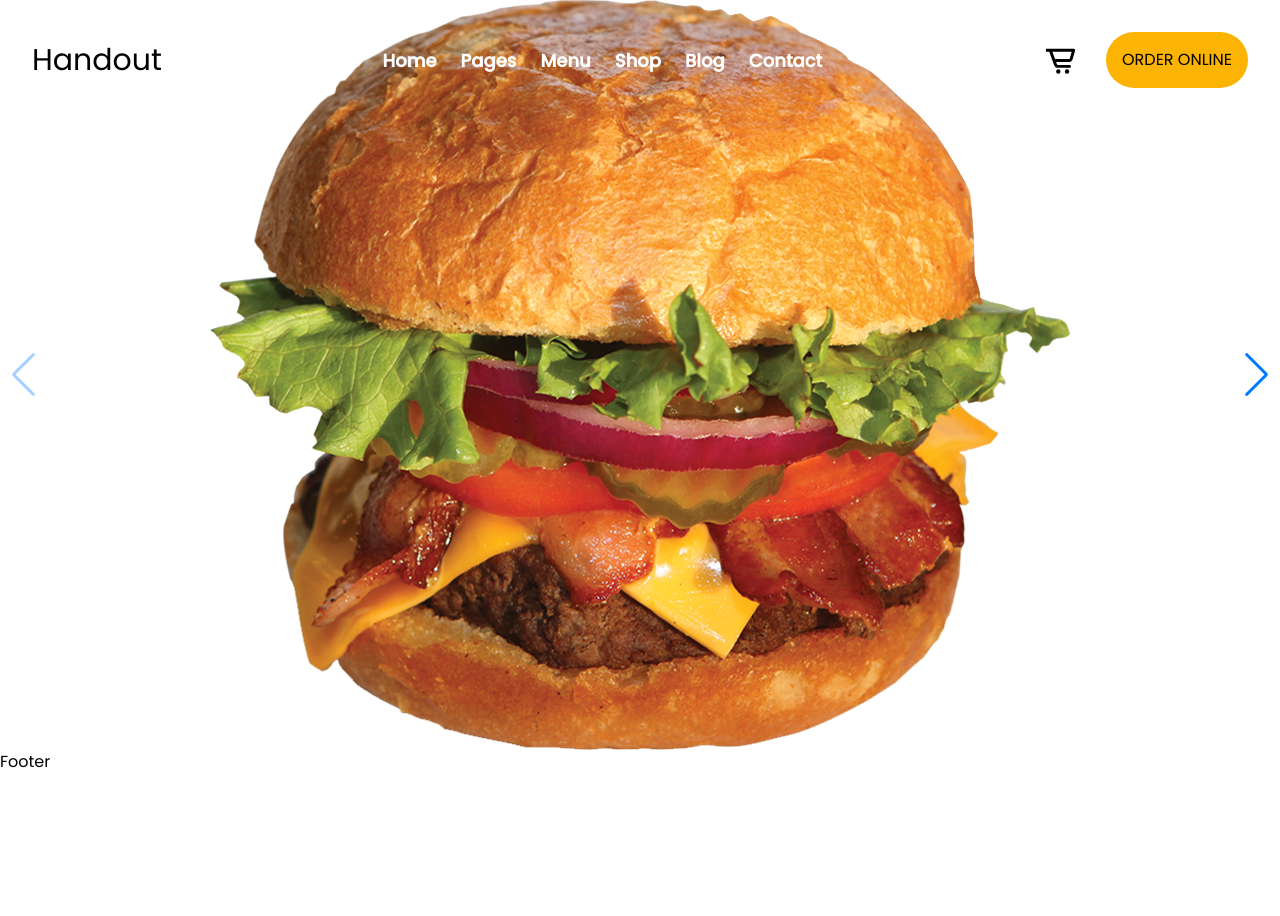
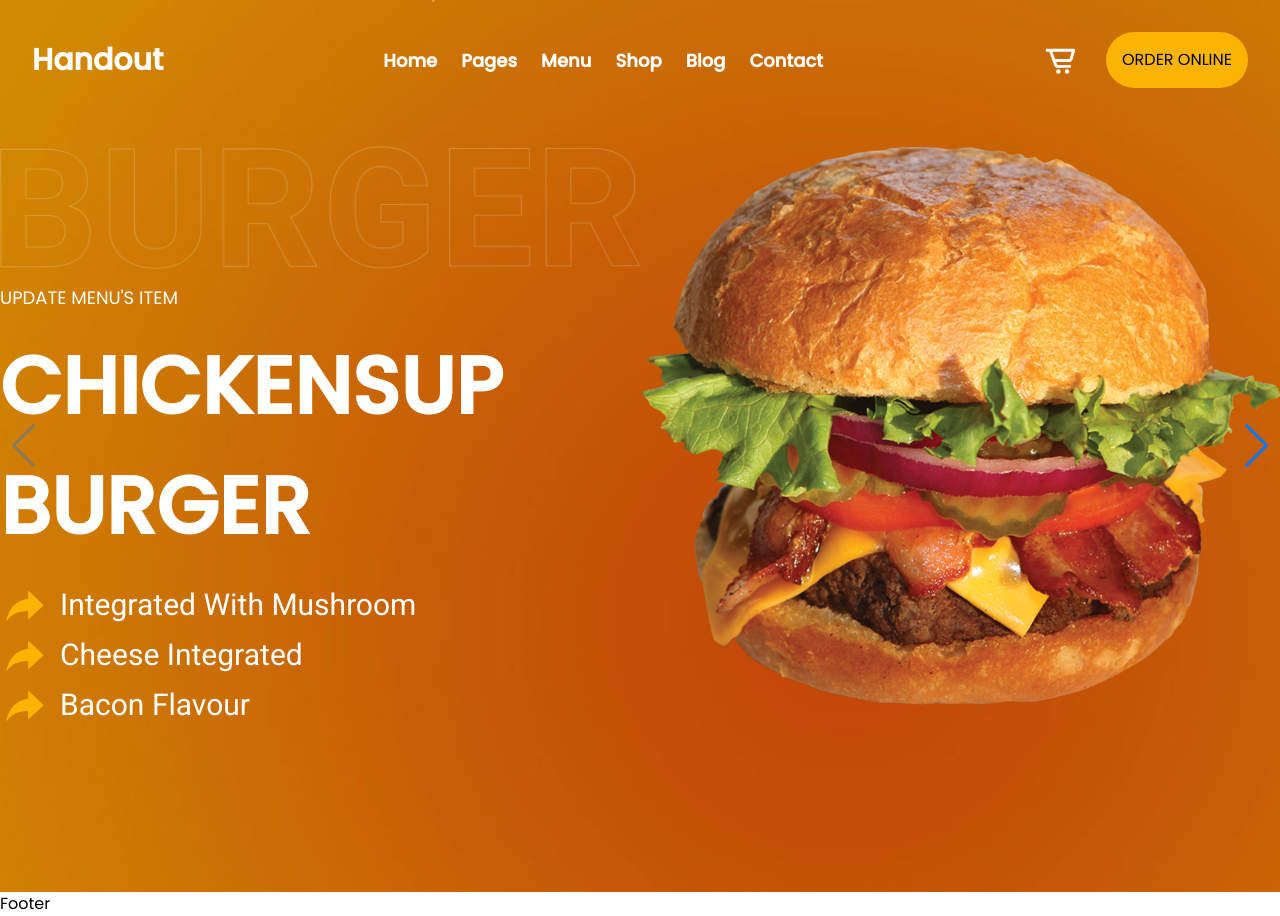
Before and after one commit to DevShehabIbrahem/Restaurant-shop, a React (Create React App) app in the folder Front/: page / in a window 1280 px wide. Before the commit the page ends 800 px from the top, so only its background shows below. Built offline with nearby package versions, Linux system fonts and the light colour scheme.

Commit message:
carousel

```diff
--- a/Front/src/Components/Navbar/Navbar.jsx
+++ b/Front/src/Components/Navbar/Navbar.jsx
@@ -13,7 +13,9 @@ const Navbar = () => {
     <nav>
       <div className="container m-auto text-[16px]">
         <div className="bg-white content flex items-center justify-between p-4 lg:p-8 lg:bg-transparent">
-          <div className="logo text-[30px]">Handout</div>
+          <div className="logo text-[30px] font-bold lg:text-white">
+            Handout
+          </div>
           <div className="navigate">
             <ul className="hidden lg:flex items-center space-x-6">
               {li.map((item) => (
@@ -40,16 +42,16 @@ const Navbar = () => {
           </div>
           {/* End  Mobile-Menu*/}
 
-          <div className="online-order hidden lg:flex items-center space-x-7">
+          <div className="online-order hidden lg:flex items-center space-x-7 ">
             <div>
-              <BiCartAlt fontSize={35} />
+              <BiCartAlt fontSize={35} className="text-white" />
             </div>
             <button className="bg-orangeColor p-4 rounded-[100px]">
               {words.button}
             </button>
           </div>
           <div
-            className="flex items-center space-x-7 cursor-pointer lg:hidden"
+            className="flex items-center space-x-7 cursor-pointer  lg:hidden"
             onClick={() => setShow(!show)}
           >
             <GiHamburgerMenu fontSize={35} />
--- a/Front/src/Components/carousel/Carousel.jsx
+++ b/Front/src/Components/carousel/Carousel.jsx
@@ -1,27 +1,84 @@
 import React, { useRef, useState } from "react";
 import { Navigation } from "swiper";
+import { IoMdShareAlt } from "react-icons/io";
+import Bounce from "react-reveal/Bounce";
 
 import { Swiper, SwiperSlide } from "swiper/react";
 import "swiper/css/navigation";
 
 import "swiper/css";
+import "../../css/carousel/Carousel.css";
 import image1 from "../../Asset/SliderCarousel/sandw1.png";
 import image2 from "../../Asset/SliderCarousel/shape.png";
 import image3 from "../../Asset/SliderCarousel/Sandw.png";
 import image4 from "../../Asset/SliderCarousel/sandow3.png";
+import burger from "../../Asset/burger.png";
+import bg from "../../Asset/carousel.jpg";
+import { words } from "../../words";
 
 const Carousel = () => {
-  const images = [image1, image2, image3, image4, image1];
+  const images = [image1, image2, image3, image4];
+  const bgc = [bg, bg, bg, bg];
 
   return (
     <>
+      <div
+        style={{
+          height: "auto",
+          width: "100%",
+          backgroundImage: `url(${bg})`,
+          backgroundSize: "cover",
+          position: "relative",
+        }}
+      >
         <Swiper className="mySwiper" navigation={true} modules={[Navigation]}>
           {images.map((img) => (
             <SwiperSlide className="flex justify-center items-center">
+              <div className="flex flex-col lg:flex-row  items-center justify-between  max-w-7xl mt-12 lg:my-24">
+                <div className="carousel-info">
+                  <img src={burger} alt="burger" />
+                  <h1>{words.update}</h1>
+                  <h1>{words.chicken}</h1>
+                  <ul>
+                    <li>
+                      <span>
+                        <IoMdShareAlt />
+                      </span>
+                      integrated with mushroom
+                    </li>
+                    <li>
+                      <span>
+                        <IoMdShareAlt />
+                      </span>
+                      cheese integrated
+                    </li>
+                    <li>
+                      <span>
+                        <IoMdShareAlt />
+                      </span>
+                      bacon flavour
+                    </li>
+                  </ul>
+                </div>
+                <div className=" mb-10 w-[68%] lg:w-[50%]">
                   <img src={img} alt="carousel" />
+                </div>
+              </div>
             </SwiperSlide>
           ))}
         </Swiper>
+      </div>
+
+      {/*{images.map((img) => (
+          <SwiperSlide className="flex justify-center items-center h-[10px]">
+            <div className="relative">
+              <img src={bg} alt="bg" />
+            </div>
+            <div className="absolute top-0">
+              <img src={img} alt="carousel" className="swiper-slide" />
+            </div>
+          </SwiperSlide>
+        ))}*/}
     </>
   );
 };
--- a/Front/src/Components/carousel/Carousel.scss
+++ b/Front/src/Components/carousel/Carousel.scss
@@ -0,0 +1,64 @@
+@import url("https://fonts.googleapis.com/css2?family=Heebo:wght@300;400&family=Poppins:ital,wght@0,400;0,500;1,700&display=swap");
+
+.carousel-info {
+    width: 50%;
+    color: white;
+    display: flex;
+    flex-direction: column;
+    margin: 50px 0;
+
+    @media (max-width: 767px) {
+        width: 100%;
+        text-align: center;
+    }
+
+
+    ul,
+    img,
+    h1 {
+        padding-bottom: 15px;
+    }
+
+    h1:first-of-type {
+        font-size: 18px;
+        font-weight: 400;
+        text-transform: uppercase;
+    }
+
+    h1:nth-child(3) {
+        text-transform: uppercase;
+        font-weight: 800;
+        font-size: 80px;
+        @media (max-width: 767px) {
+            width: 100%;
+            font-size: 30px;
+
+        }
+    }
+
+    ul {
+        & > li {
+            font-size: 30px;
+            display: flex;
+            align-items: center;
+            font-family: "Heebo", sans-serif;
+            font-weight: 400;
+            text-transform: capitalize;
+            @media (max-width: 767px) {
+                font-size: 18px;
+                justify-content: center;
+                align-items: center;
+            }
+        }
+
+        span {
+            padding-right: 10px;
+            color: #fbb403;
+            font-size: 50px;
+            @media (max-width: 767px) {
+                font-size: 18px;
+                padding-right: 7px;
+            }
+        }
+    }
+}
--- a/Front/src/css/Navbar/Navbar.css
+++ b/Front/src/css/Navbar/Navbar.css
@@ -3,9 +3,15 @@ nav {
   width: 100%;
   z-index: 1001;
 }
+@media (max-width: 1024px) {
+  nav {
+    background-color: white;
+  }
+}
 
 .showMenu {
   display: flex;
+  height: 100vh;
   flex-direction: column;
   align-items: center;
   position: absolute;
--- a/Front/src/css/carousel/Carousel.css
+++ b/Front/src/css/carousel/Carousel.css
@@ -0,0 +1,61 @@
+@import url("https://fonts.googleapis.com/css2?family=Heebo:wght@300;400&family=Poppins:ital,wght@0,400;0,500;1,700&display=swap");
+.carousel-info {
+  width: 50%;
+  color: white;
+  display: flex;
+  flex-direction: column;
+  margin: 50px 0;
+}
+@media (max-width: 767px) {
+  .carousel-info {
+    width: 100%;
+    text-align: center;
+  }
+}
+.carousel-info ul,
+.carousel-info img,
+.carousel-info h1 {
+  padding-bottom: 15px;
+}
+.carousel-info h1:first-of-type {
+  font-size: 18px;
+  font-weight: 400;
+  text-transform: uppercase;
+}
+.carousel-info h1:nth-child(3) {
+  text-transform: uppercase;
+  font-weight: 800;
+  font-size: 80px;
+}
+@media (max-width: 767px) {
+  .carousel-info h1:nth-child(3) {
+    width: 100%;
+    font-size: 30px;
+  }
+}
+.carousel-info ul > li {
+  font-size: 30px;
+  display: flex;
+  align-items: center;
+  font-family: "Heebo", sans-serif;
+  font-weight: 400;
+  text-transform: capitalize;
+}
+@media (max-width: 767px) {
+  .carousel-info ul > li {
+    font-size: 18px;
+    justify-content: center;
+    align-items: center;
+  }
+}
+.carousel-info ul span {
+  padding-right: 10px;
+  color: #fbb403;
+  font-size: 50px;
+}
+@media (max-width: 767px) {
+  .carousel-info ul span {
+    font-size: 18px;
+    padding-right: 7px;
+  }
+}
--- a/Front/src/index.css
+++ b/Front/src/index.css
@@ -10,8 +10,3 @@ body {
   -webkit-font-smoothing: antialiased;
   -moz-osx-font-smoothing: grayscale;
 }
-
-code {
-  font-family: source-code-pro, Menlo, Monaco, Consolas, 'Courier New',
-    monospace;
-}
--- a/Front/src/words.js
+++ b/Front/src/words.js
@@ -2,4 +2,6 @@ export const words = {
   logo: "Habdout",
   li: ["home", "pages", "menu", "shop", "blog", "contact"],
   button: "ORDER ONLINE",
+  update: "update menu's item",
+  chicken: "chickensup burger",
 };
```
Also changed, not shown: Front/src/Components/Navbar/Navbar.scss (+8 -2 lines), Front/src/Asset/burger.png (added), Front/src/Asset/carousel.jpg (renamed from Front/src/Asset/carousel bg.jpg). Lines whose indentation alone changed are shown as unchanged.
